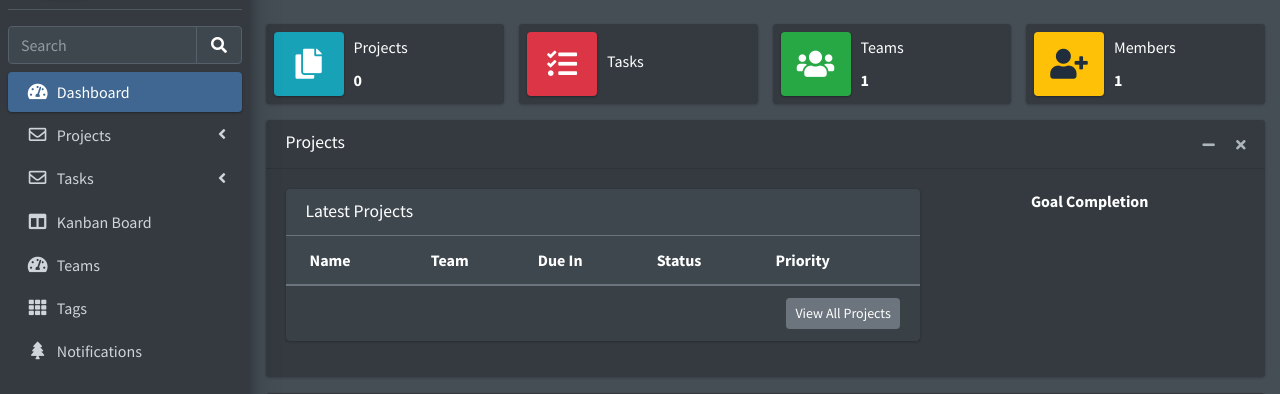
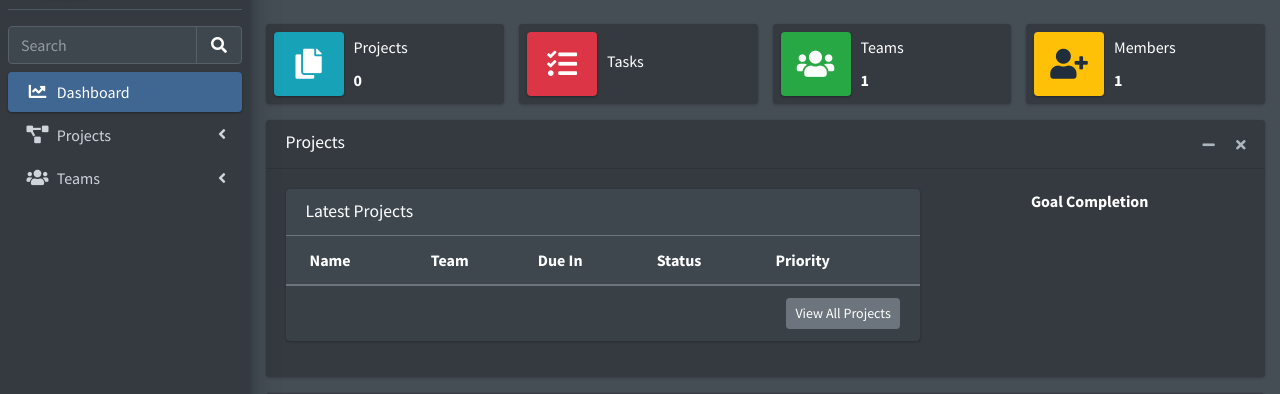
Before and after one commit to tachiefab/swifthub, a Django app: page / in a window 1280 px wide. Shown: the part 106-500 px from the top of the page. Run offline with Django 5.2, Linux system fonts and the light colour scheme; tables that the repository leaves empty hold one stand-in row (values such as "Sample post"); grey boxes marked "Sample" are stand-in pictures; lists and menus that the app fills with data are empty; parts of the project's set-up code (start-up, migrations or seed data) failed here and were passed over; some libraries are stand-ins or nearby versions.

Commit message:
removed some links from the sidebar. Implemented ability to mark links as active and inactive

```diff
--- a/templates/components/sidebar.html
+++ b/templates/components/sidebar.html
@@ -2,7 +2,7 @@
 
 <aside class="main-sidebar sidebar-dark-primary elevation-4">
     <!-- Brand Logo -->
-    <a href="./dashboard.html" class="brand-link">
+    <a href="{% url "accounts:dashboard" %}" class="brand-link">
       <img src="{% static "dist/img/AdminLTELogo.png" %}" alt="AdminLTE Logo" class="brand-image img-circle elevation-3" style="opacity: .8">
       <span class="brand-text font-weight-light">Swifthub</span>
     </a>
@@ -39,16 +39,16 @@
 
                <!-- Home -->
                <li class="nav-item">
-                <a href="./dashboard.html" class="nav-link active">
-                  <i class="nav-icon fas fa-tachometer-alt"></i>
+                <a href="{% url "accounts:dashboard" %}" class="nav-link {% if request.resolver_match.url_name == 'dashboard'  %}active{% endif %} ">
+                  <i class="nav-icon fas fa-chart-line"></i>
                   <p>Dashboard</p>
                 </a>
               </li>
 
                 <!-- Projects -->
                 <li class="nav-item">
-                  <a href="#" class="nav-link">
-                    <i class="nav-icon far fa-envelope"></i>
+                  <a href="#" class="nav-link {% if request.resolver_match.url_name == 'create'  %}active{% endif %} ">
+                    <i class="nav-icon fas fa-project-diagram"></i>
                     <p>
                       Projects
                       <i class="fas fa-angle-left right"></i>
@@ -62,7 +62,7 @@
                       </a>
                     </li>
                     <li class="nav-item">
-                      <a href="{% url "projects:create" %}" class="nav-link">
+                      <a href="{% url "projects:create" %}" class="nav-link {% if request.resolver_match.url_name == 'create'  %}active{% endif %} ">
                         <i class="far fa-circle nav-icon"></i>
                         <p>Add Project</p>
                       </a>
@@ -73,9 +73,9 @@
               <!-- Tasks -->
               <li class="nav-item">
                 <a href="#" class="nav-link">
-                  <i class="nav-icon far fa-envelope"></i>
+                  <i class="nav-icon fas fa-users"></i>
                   <p>
-                    Tasks
+                    Teams
                     <i class="fas fa-angle-left right"></i>
                   </p>
                 </a>
@@ -83,7 +83,7 @@
                   <li class="nav-item">
                     <a href="./pages/examples/tasks.html" class="nav-link">
                       <i class="far fa-circle nav-icon"></i>
-                      <p>All Tasks</p>
+                      <p>All Teams</p>
                     </a>
                   </li>
                   <li class="nav-item">
@@ -95,43 +95,7 @@
                 </ul>
               </li>
 
-              <!-- Kanban Board -->
-              <li class="nav-item">
-                <a href="pages/kanban.html" class="nav-link">
-                  <i class="nav-icon fas fa-columns"></i>
-                  <p>
-                    Kanban Board
-                  </p>
-                </a>
-              </li>
 
-              <!-- Teams -->
-              <li class="nav-item">
-                <a href="pages/examples/teams.html" class="nav-link">
-                  <i class="nav-icon fas fa-tachometer-alt"></i>
-                  <p>Teams</p>
-                </a>
-              </li>
-
-            <!-- Tags -->
-          <li class="nav-item">
-            <a href="./pages/tables/tags.html" class="nav-link">
-              <i class="nav-icon fas fa-th"></i>
-              <p>
-                Tags
-              </p>
-            </a>
-          </li>
-
-                <!-- notifications -->
-                <li class="nav-item">
-                  <a href="./pages/tables/notifications.html" class="nav-link">
-                    <i class="nav-icon fas fa-tree"></i>
-                    <p>
-                      Notifications
-                    </p>
-                  </a>
-                </li>
 
         </ul>
       </nav>
```
